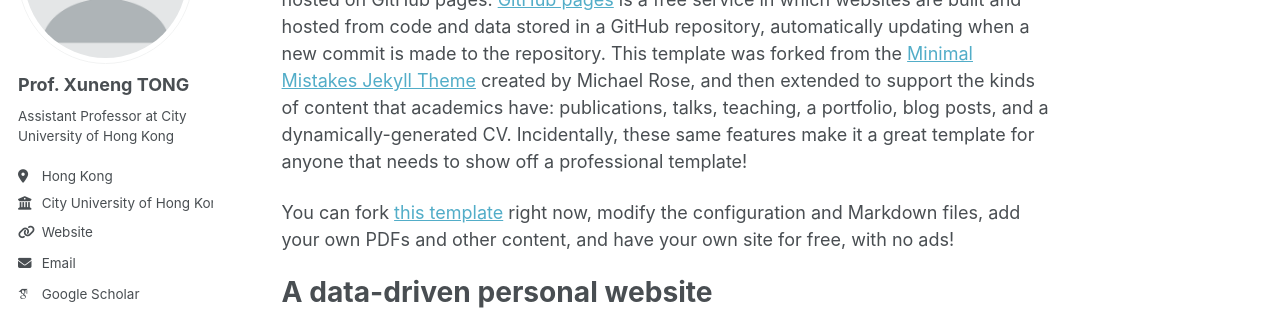
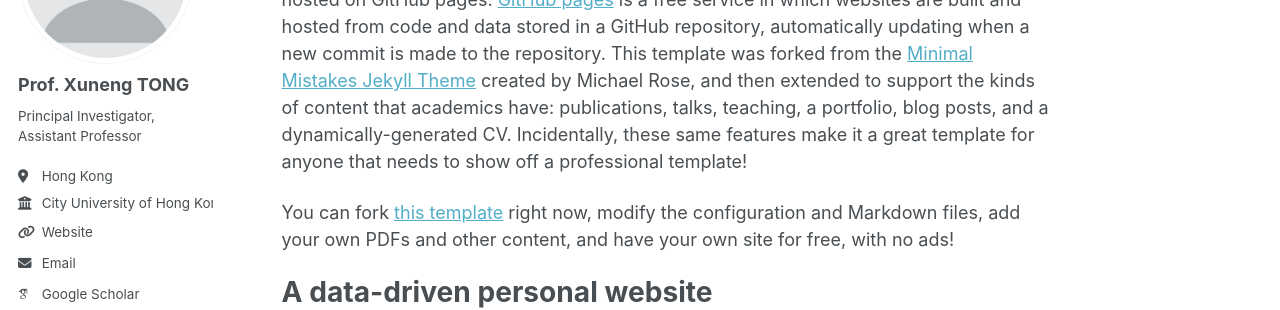
Before and after one commit to TongXuneng/TongXuneng.github.io, a Jekyll site: the page built from _pages/about.md, in a window 1280 px wide. Shown: the part 212-522 px from the top of the page. Built offline with Jekyll 4.4.1, drawn with Linux system fonts in a browser that asks for light colours; some web fonts are replaced; a script bundle is joined from its source files by our own code; library files that are not in the unit come from our copies.

Commit message:
Update _config.yml

```diff
--- a/_config.yml
+++ b/_config.yml
@@ -26,7 +26,7 @@ author:
   avatar           : "profile.png"
   name             : "Prof. Xuneng TONG"
   pronouns         : # example: "she/her"
-  bio              : "Assistant Professor at City University of Hong Kong"
+  bio              : "Principal Investigator, Assistant Professor"
   location         : "Hong Kong"
   employer         : "City University of Hong Kong"
   uri              : "https://www.cityu.edu.hk/see/people/prof-xuneng-tong"
```
